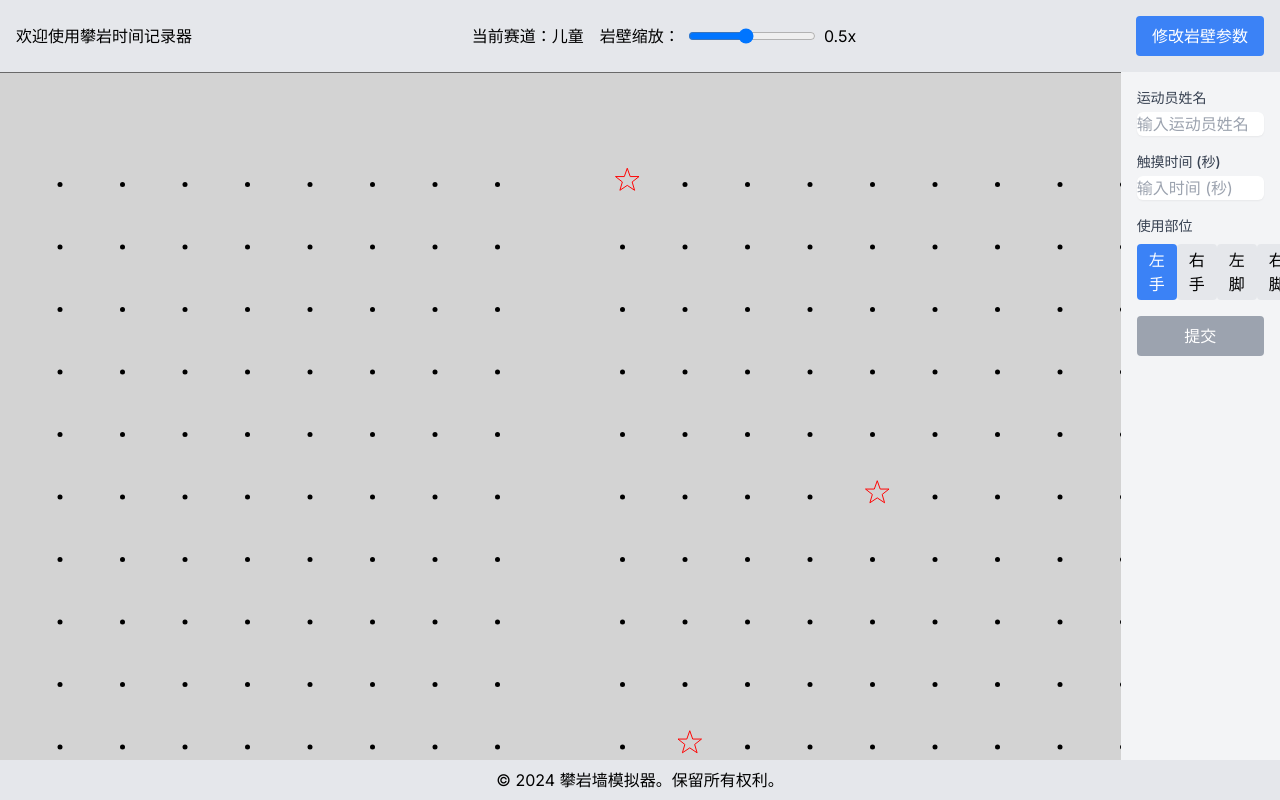
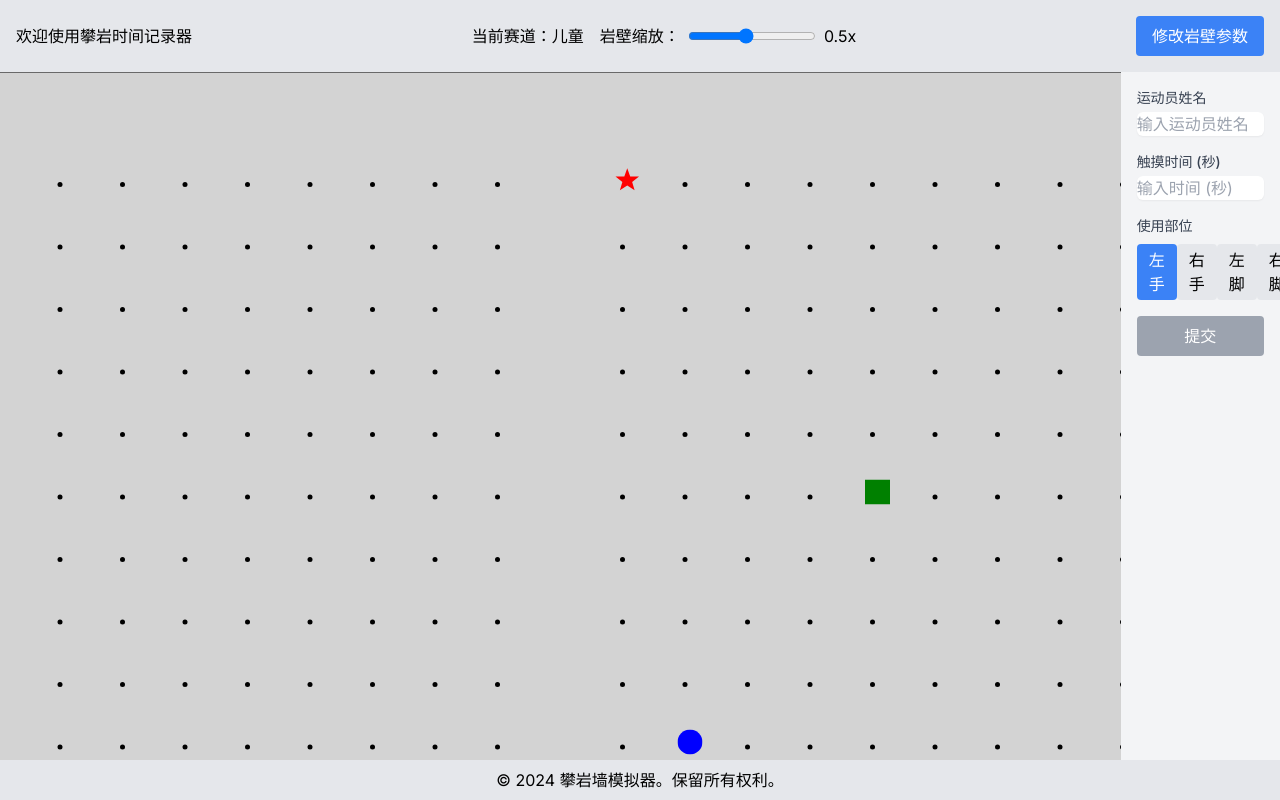
Before and after one commit to biercewang/wrxclimb, a Next.js app: page / in a window 1280 px wide. Built offline with nearby package versions, Linux system fonts and the light colour scheme.

Commit message:
增加手点和脚点和终点的区分

```diff
--- a/app/page.tsx
+++ b/app/page.tsx
@@ -32,6 +32,11 @@ interface WallDimensions {
   walltype: '儿童' | '成人';
 }
 
+interface HighlightedPoint {
+  label: string;
+  type: '终点' | '手点' | '脚点';
+}
+
 const Home: React.FC = () => {
   const [childWallDimensions, setChildWallDimensions] = useState<WallDimensions>({
     width: 3000,
@@ -61,24 +66,96 @@ const Home: React.FC = () => {
 
   const [wallDimensions, setWallDimensions] = useState<WallDimensions>(childWallDimensions);
 
-  const [childHighlightedLabels, setChildHighlightedLabels] = useState<string[]>([
-    "R8B1", "R8E5", "R7E9", "R7A6", "R7D5", "R7G1", "R6E9", "R6H6",
-    "R6B5", "R6A1", "R6E1", "R5A8", "R5C6", "L5I5", "L5L1", "R5A1",
-    "L4H8", "R4C8", "R4C6", "L4M4", "R4G2", "R3C10", "R3E7", "R3E5",
-    "R3A2", "L2I10", "R2D9", "L2M5", "L2I1", "L1M9", "L1H8", "L1H5", "L1M2", "R8A10"
+  const [childHighlightedLabels, setChildHighlightedLabels] = useState<HighlightedPoint[]>([
+    { label: "R8A10", type: '终点' },
+    { label: "R8B1", type: '手点' },
+    { label: "R8E5", type: '脚点' },
+    { label: "R7E9", type: '脚点' },
+    { label: "R7A6", type: '手点' },
+    { label: "R7D5", type: '脚点' },
+    { label: "R7G1", type: '手点' },
+    { label: "R6E9", type: '脚点' },
+    { label: "R6H6", type: '手点' },
+    { label: "R6B5", type: '脚点' },
+    { label: "R6A1", type: '手点' },
+    { label: "R6E1", type: '脚点' },
+    { label: "R5A8", type: '手点' },
+    { label: "R5C6", type: '脚点' },
+    { label: "L5I5", type: '手点' },
+    { label: "L5L1", type: '脚点' },
+    { label: "R5A1", type: '手点' },
+    { label: "L4H8", type: '脚点' },
+    { label: "R4C8", type: '手点' },
+    { label: "R4C6", type: '脚点' },
+    { label: "L4M4", type: '手点' },
+    { label: "R4G2", type: '脚点' },
+    { label: "R3C10", type: '手点' },
+    { label: "R3E7", type: '脚点' },
+    { label: "R3E5", type: '手点' },
+    { label: "R3A2", type: '脚点' },
+    { label: "L2I10", type: '手点' },
+    { label: "R2D9", type: '脚点' },
+    { label: "L2M5", type: '手点' },
+    { label: "L2I1", type: '脚点' },
+    { label: "L1M9", type: '手点' },
+    { label: "L1H8", type: '脚点' },
+    { label: "L1H5", type: '手点' },
+    { label: "L1M2", type: '脚点' }
   ]);
 
-  const [adultHighlightedLabels, setAdultHighlightedLabels] = useState<string[]>([
-    "R10A10", "R10D3", "L9M10", "L9M7", "R9E7", "R9A2", "R8A10", "L8C8", "R8A5", "L8I3", "R8E1", "L8L1", "R7B10", "L7G9", "L7M4", "L7M1", "L6F9", "L6L7", "R6D4",
-    "R6B3", "L6H2", "R5E9", "L5E7", "L5M6", "R5C3", "L5H1", "R5E1",
-    "R4A10", "L4M8", "L4L5", "R4B2", "L3M10", "L3M7", "R3C6", "L3G4", "L3G1", "R2A9",
-    "L2F8", "R2B6", "L2G3", "R2G3", "R2F1", "R1A10", "R1H9", "R1F9", "R1F4",
+  const [adultHighlightedLabels, setAdultHighlightedLabels] = useState<HighlightedPoint[]>([
+    { label: "R10A10", type: '终点' },
+    { label: "R10D3", type: '手点' },
+    { label: "L9M10", type: '脚点' },
+    { label: "L9M7", type: '手点' },
+    { label: "R9E7", type: '脚点' },
+    { label: "R9A2", type: '手点' },
+    { label: "R8A10", type: '终点' },
+    { label: "L8C8", type: '脚点' },
+    { label: "R8A5", type: '手点' },
+    { label: "L8I3", type: '脚点' },
+    { label: "R8E1", type: '手点' },
+    { label: "L8L1", type: '脚点' },
+    { label: "R7B10", type: '终点' },
+    { label: "L7G9", type: '脚点' },
+    { label: "L7M4", type: '手点' },
+    { label: "L7M1", type: '脚点' },
+    { label: "L6F9", type: '手点' },
+    { label: "L6L7", type: '脚点' },
+    { label: "R6D4", type: '手点' },
+    { label: "R6B3", type: '脚点' },
+    { label: "L6H2", type: '手点' },
+    { label: "R5E9", type: '脚点' },
+    { label: "L5E7", type: '手点' },
+    { label: "L5M6", type: '脚点' },
+    { label: "R5C3", type: '手点' },
+    { label: "L5H1", type: '脚点' },
+    { label: "R5E1", type: '手点' },
+    { label: "R4A10", type: '终点' },
+    { label: "L4M8", type: '脚点' },
+    { label: "L4L5", type: '手点' },
+    { label: "R4B2", type: '脚点' },
+    { label: "L3M10", type: '手点' },
+    { label: "L3M7", type: '脚点' },
+    { label: "R3C6", type: '手点' },
+    { label: "L3G4", type: '脚点' },
+    { label: "L3G1", type: '手点' },
+    { label: "R2A9", type: '脚点' },
+    { label: "L2F8", type: '手点' },
+    { label: "R2B6", type: '脚点' },
+    { label: "L2G3", type: '手点' },
+    { label: "R2G3", type: '脚点' },
+    { label: "R2F1", type: '手点' },
+    { label: "R1A10", type: '终点' },
+    { label: "R1H9", type: '脚点' },
+    { label: "R1F9", type: '手点' },
+    { label: "R1F4", type: '脚点' },
   ]);
 
-  const [highlightedLabels, setHighlightedLabels] = useState<string[]>(childHighlightedLabels);
+  const [highlightedLabels, setHighlightedLabels] = useState<HighlightedPoint[]>(childHighlightedLabels);
 
   const [showWall, setShowWall] = useState<boolean>(false);
-  const [labelsInput, setLabelsInput] = useState<string>(highlightedLabels.join('; '));
+  const [labelsInput, setLabelsInput] = useState<string>(highlightedLabels.map(point => `${point.label}:${point.type}`).join('; '));
   const [selectedPoint, setSelectedPoint] = useState<string | null>(null);
   const [touchTime, setTouchTime] = useState<string>('');
   const [pointTimes, setPointTimes] = useState<PointTime[]>([]);
@@ -98,7 +175,10 @@ const Home: React.FC = () => {
   };
 
   const handleApplyLabels = () => {
-    const labelsArray = labelsInput.split(';').map(label => label.trim()).filter(label => label !== '');
+    const labelsArray = labelsInput.split(';').map(label => {
+      const [labelText, type] = label.trim().split(':');
+      return { label: labelText, type: type as '终点' | '手点' | '脚点' };
+    }).filter(label => label.label !== '' && label.type);
     setHighlightedLabels(labelsArray);
     if (wallDimensions.walltype === '儿童') {
       setChildHighlightedLabels(labelsArray);
@@ -138,7 +218,7 @@ const Home: React.FC = () => {
   };
 
   const handleTimeSubmit = async () => {
-    // 验证运动员姓名和时间不为空
+    // 验证运动员姓名时间不为空
     if (!athleteName.trim()) {
       alert('请输入运动员姓名');
       return;
@@ -198,7 +278,7 @@ const Home: React.FC = () => {
   const handleDeleteRecord = async (id: string, athleteName: string, timeInSeconds: number) => {
     // 添加更详细的确认对话框
     if (!confirm(`确定要删除这条记录吗？\n运动员: ${athleteName}\n时间: ${timeInSeconds}秒\nID: ${id}`)) {
-      return; // 如果用户取消，则不执行删除操作
+      return; // 如果用户取消，则不执行��除操作
     }
 
     try {
@@ -247,7 +327,7 @@ const Home: React.FC = () => {
     verticalBlankAfter: number;
     horizontalBlankLength: number;
     verticalBlankLength: number;
-    highlightedLabels: string[];
+    highlightedLabels: HighlightedPoint[];
     onPointClick: (label: string) => void;
     pointTimes: PointTime[];
     showNonHighlightedPoints: boolean;
@@ -311,10 +391,37 @@ const Home: React.FC = () => {
         }
       }
 
+      const getPointShape = (point: HighlightedPoint) => {
+        switch (point.type) {
+          case '终点':
+            return (
+              <svg viewBox="0 0 51 48" width="100%" height="100%">
+                <path
+                  fill="red"
+                  d="m25,1 6,17h18l-14,11 5,17-15-10-15,10 5-17-14-11h18z"
+                />
+              </svg>
+            );
+          case '手点':
+            return (
+              <svg viewBox="0 0 40 40" width="100%" height="100%">
+                <circle cx="20" cy="20" r="20" fill="blue" />
+              </svg>
+            );
+          case '脚点':
+            return (
+              <svg viewBox="0 0 40 40" width="100%" height="100%">
+                <rect width="40" height="40" fill="green" />
+              </svg>
+            );
+        }
+      };
+
       return (
         <div style={{ position: 'absolute', bottom: '0', left: '0', width: '100%', height: '100%' }}>
           {points.map((point, index) => {
-            const isHighlighted = highlightedLabels.includes(point.label);
+            const highlightedPoint = highlightedLabels.find(hl => hl.label === point.label);
+            const isHighlighted = !!highlightedPoint;
             if (!isHighlighted && !showNonHighlightedPoints) {
               return null; // 如果是非高亮点且设置为不显示，则不渲染
             }
@@ -332,8 +439,6 @@ const Home: React.FC = () => {
                   bottom: `${point.y - offset}px`,
                   width: size,
                   height: size,
-                  backgroundColor: isHighlighted ? 'transparent' : 'black',
-                  borderRadius: isHighlighted ? '0' : '50%', // 非高亮点设置为圆形
                   cursor: isHighlighted ? 'pointer' : 'default',
                   display: 'flex',
                   justifyContent: 'center',
@@ -346,26 +451,13 @@ const Home: React.FC = () => {
                 onMouseEnter={() => setHoveredPoint(point.label)}
                 onMouseLeave={() => setHoveredPoint(null)}
               >
-                {isHighlighted && (
-                  <>
-                    <svg
-                      viewBox="0 0 51 48"
-                      width={size}
-                      height={size}
-                      style={{
-                        position: 'absolute',
-                        top: '0',
-                        left: '0',
-                      }}
-                    >
-                      <path
-                        fill={isSelected ? 'red' : 'none'}
-                        stroke="red"
-                        strokeWidth="2"
-                        d="m25,1 6,17h18l-14,11 5,17-15-10-15,10 5-17-14-11h18z"
-                      />
-                    </svg>
-                  </>
+                {isHighlighted ? getPointShape(highlightedPoint) : (
+                  <div style={{
+                    width: '100%',
+                    height: '100%',
+                    backgroundColor: 'black',
+                    borderRadius: '50%',
+                  }}></div>
                 )}
                 {pointTime && (
                   <div style={{
@@ -619,7 +711,13 @@ const Home: React.FC = () => {
                 生成岩壁
               </button>
               <label className="block">
-                <input type="text" value={labelsInput} onChange={handleLabelsChange} placeholder="高亮标签" className="border p-1 rounded" />
+                <input
+                  type="text"
+                  value={labelsInput}
+                  onChange={handleLabelsChange}
+                  placeholder="输入格式：标签:类型; 例如 R8A10:终点; R8B1:手点; R7E9:脚点"
+                  className="border p-1 rounded w-full"
+                />
               </label>
               <label className="block">
                 <button className="px-4 py-2 bg-blue-500 text-white rounded hover:bg-blue-600" onClick={handleApplyLabels}>
```
